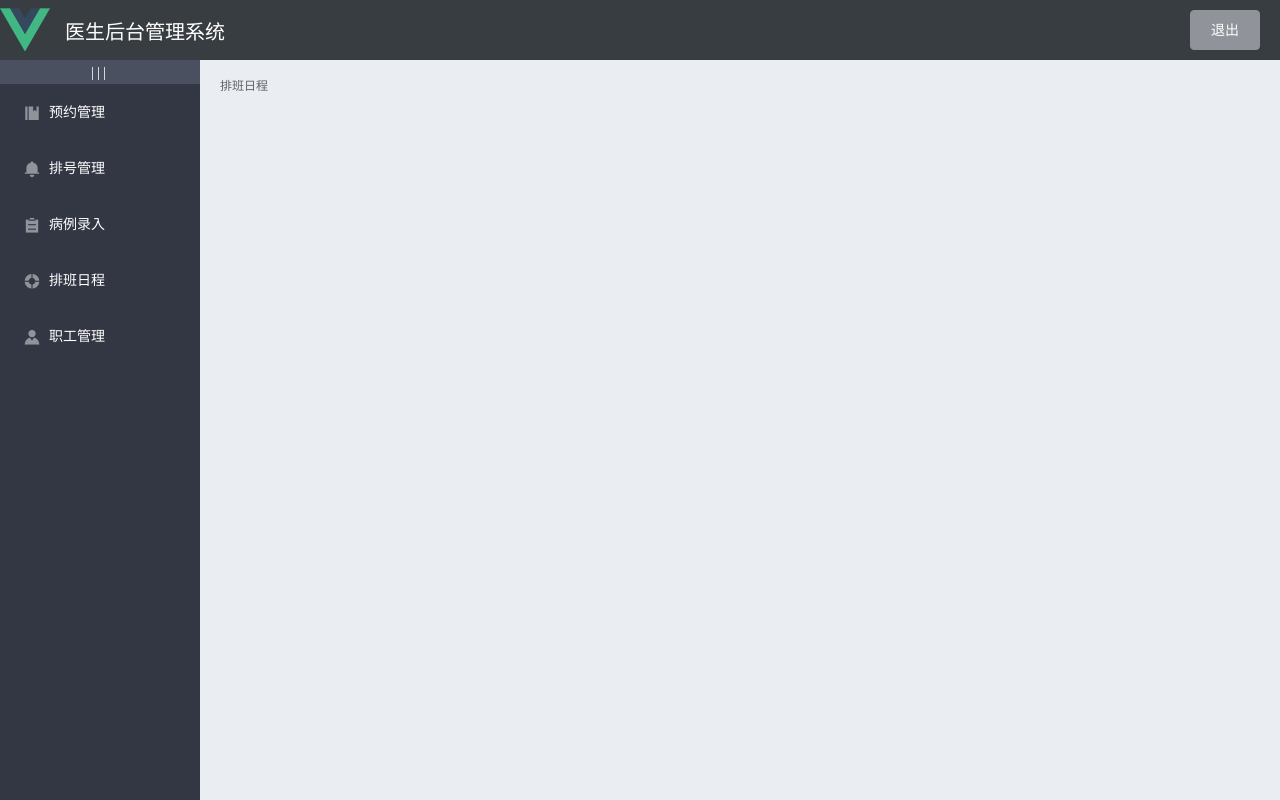
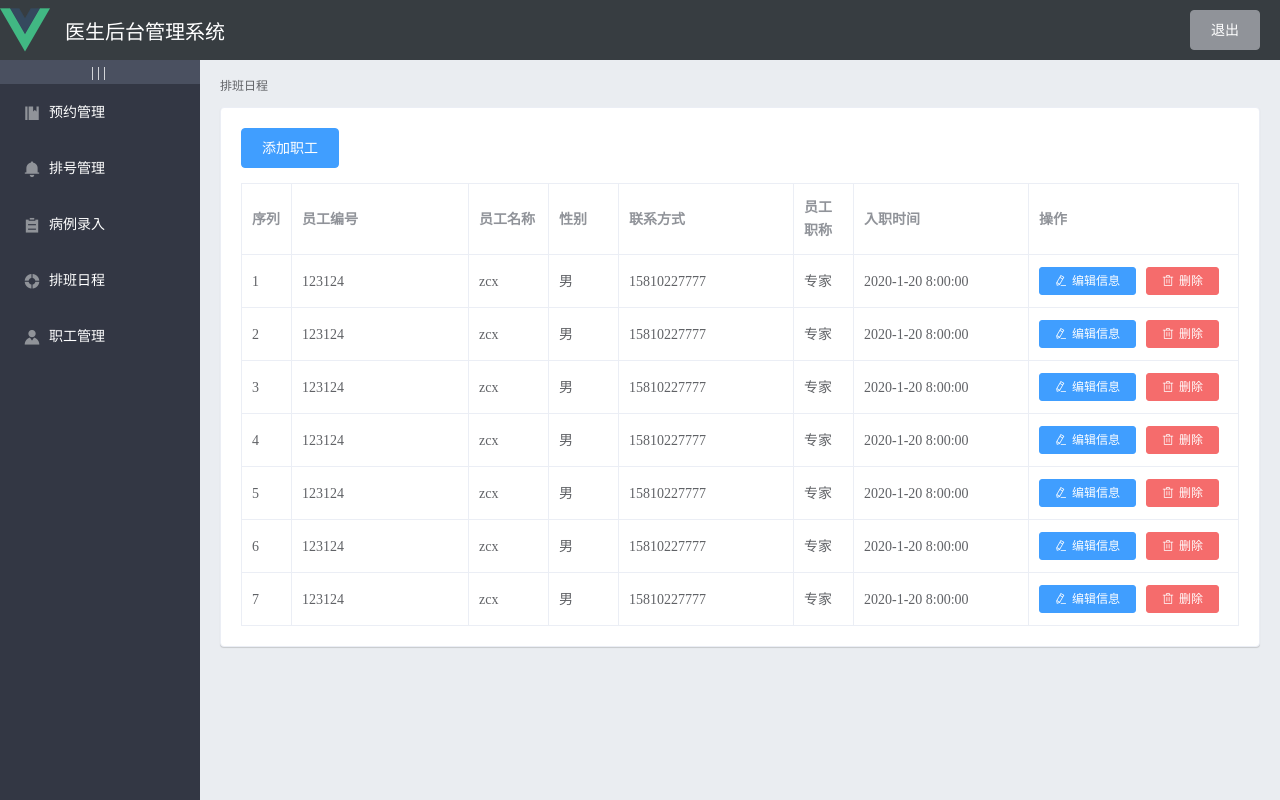
Before and after one commit to 0xTiefer-Atem/vue-demo_management, a Vue app: page /home/staff in a window 1280 px wide. Built offline with nearby package versions, Linux system fonts and the light colour scheme; what xlsx would draw is missing.

Commit message:
完成添加员工对话框的渲染

```diff
--- a/src/components/staff/Staff.vue
+++ b/src/components/staff/Staff.vue
@@ -4,12 +4,203 @@
     <el-breadcrumb separator-class="el-icon-arrow-right">
       <el-breadcrumb-item>排班日程</el-breadcrumb-item>
     </el-breadcrumb>
+<!--    卡片视图-->
+    <el-card>
+<!--      添加角色按钮区-->
+      <el-row>
+        <el-col>
+          <el-button type="primary" @click="dialogVisible = true">添加职工</el-button>
+        </el-col>
+      </el-row>
+
+<!--      角色列表区域-->
+      <el-table :data="staffList" border strip>
+<!--        添加索引列-->
+        <el-table-column type="index" label="序列" width="50px"></el-table-column>
+        <el-table-column label="员工编号" prop="staffId" ></el-table-column>
+        <el-table-column label="员工名称" prop="staffName" width="80px"></el-table-column>
+        <el-table-column label="性别" prop="staffSex" width="70px"></el-table-column>
+        <el-table-column label="联系方式" prop="staffTel"></el-table-column>
+        <el-table-column label="员工职称" prop="staffPos" width="60px"></el-table-column>
+        <el-table-column label="入职时间" prop="staffEntry"></el-table-column>
+        <el-table-column label="操作" width="210px">
+          <template slot-scope="scope">
+            <el-button type="primary" size="mini" icon="el-icon-edit">编辑信息</el-button>
+            <el-button type="danger" size="mini" icon="el-icon-delete">删除</el-button>
+          </template>
+        </el-table-column>
+      </el-table>
+
+      <!--    添加职工-->
+      <el-dialog
+              title="添加职员"
+              :visible.sync="dialogVisible"
+              width="50%"
+              :label-position="'left'"
+              @close="cancelAdd">
+        <!--      内容主体区-->
+        <el-form :model="addForm"
+                 :inline="true"
+                 :rules="staffFormRules"
+                 ref="staffFormRef">
+              <el-form-item label="职员编号" prop="staffId">
+                <el-input v-model="addForm.staffId"></el-input>
+              </el-form-item>
+
+              <el-form-item  label="职员名称" prop="staffName">
+                <el-input v-model="addForm.staffName"></el-input>
+              </el-form-item>
+          <br>
+              <el-form-item label="职员性别" prop="staffSex">
+                <el-radio-group v-model="addForm.staffSex">
+                  <el-radio-button label="男"></el-radio-button>
+                  <el-radio-button label="女"></el-radio-button>
+                </el-radio-group>
+              </el-form-item>
+          <br>
+              <el-form-item label="联系方式" prop="staffTel">
+                <el-input v-model="addForm.staffTel"></el-input>
+              </el-form-item>
+              <el-form-item label="职员职位" prop="staffPos">
+                <el-input v-model="addForm.staffPos"></el-input>
+              </el-form-item>
+              <el-form-item label="入职时间" prop="staffEntry">
+                <el-date-picker
+                        v-model="addForm.staffEntry"
+                        format="yyyy-MM-d"
+                        value-format="yyyy-MM-dd"
+                        placeholder="选择时间">
+                </el-date-picker>
+              </el-form-item>
+        </el-form>
+        <!--      底部区域-->
+<!--        <span slot="footer">-->
+        <el-button @click="dialogVisible = false">取 消</el-button>
+        <el-button type="primary" @click="addStaff">确 定</el-button>
+<!--      </span>-->
+      </el-dialog>
+    </el-card>
+
+
   </div>
 </template>
 
 <script>
   export default {
-    name: "Staff"
+    name: "Staff",
+    data() {
+      //验证职员电话
+      let checkTel = (rule, value, callback) => {
+        const mobileReg = /^1[3|4|5|7|8][0-9]{9}$/
+        if(mobileReg.test(value)){
+          return callback();
+        }
+        callback(new Error("请输入正确的号"))
+      };
+      return {
+        staffList: [
+          {
+            staffId: '123124',
+            staffName: 'zcx',
+            staffSex: '男',
+            staffPos: '专家',
+            staffTel: '15810227777',
+            staffEntry: '2020-1-20 8:00:00'
+          },
+          {
+            staffId: '123124',
+            staffName: 'zcx',
+            staffSex: '男',
+            staffPos: '专家',
+            staffTel: '15810227777',
+            staffEntry: '2020-1-20 8:00:00'
+          },
+          {
+            staffId: '123124',
+            staffName: 'zcx',
+            staffSex: '男',
+            staffPos: '专家',
+            staffTel: '15810227777',
+            staffEntry: '2020-1-20 8:00:00'
+          },
+          {
+            staffId: '123124',
+            staffName: 'zcx',
+            staffSex: '男',
+            staffPos: '专家',
+            staffTel: '15810227777',
+            staffEntry: '2020-1-20 8:00:00'
+          },
+          {
+            staffId: '123124',
+            staffName: 'zcx',
+            staffSex: '男',
+            staffPos: '专家',
+            staffTel: '15810227777',
+            staffEntry: '2020-1-20 8:00:00'
+          },
+          {
+            staffId: '123124',
+            staffName: 'zcx',
+            staffSex: '男',
+            staffPos: '专家',
+            staffTel: '15810227777',
+            staffEntry: '2020-1-20 8:00:00'
+          },
+          {
+            staffId: '123124',
+            staffName: 'zcx',
+            staffSex: '男',
+            staffPos: '专家',
+            staffTel: '15810227777',
+            staffEntry: '2020-1-20 8:00:00'
+          }
+        ],
+        dialogVisible: false,
+        //添加数据的表单对象
+        addForm: {
+          staffId: '',
+          staffName: '',
+          staffSex: '',
+          staffPos: '',
+          staffTel: '',
+          staffEntry: ''
+        },
+        //添加表单的验证规则对象
+        staffFormRules: {
+          staffId: [
+            { required: true, message: '请输入职员编号', trigger: 'blur' },
+            { min: 3, max: 10, message: '长度在 3 到 10 个字符', trigger: 'blur' }
+          ],
+          staffName: [
+            { required: true, message: '请输入职员名称', trigger: 'blur' },
+            { min: 3, max: 6, message: '长度在 3 到 6 个字符', trigger: 'blur' }
+          ],
+          staffSex: [
+            { required: true, message: '选择职员性别', trigger: 'blur' },
+          ],
+          staffTel: [
+            { required: true, message: '请输入号码', trigger: 'blur' },
+            { validator: checkTel, trigger: 'blur' }
+          ],
+          staffPos: [
+            { required: true, message: '请输入职位', trigger: 'blur' },
+          ],
+          staffEntry: [
+            { required: true, message: '请选择时间', trigger: 'blur' },
+          ]
+        }
+      }
+    },
+    methods: {
+      cancelAdd() {
+        this.dialogVisible = false;
+        this.$refs.staffFormRef.resetFields();
+      },
+      addStaff() {
+        console.log(this.addForm);
+      }
+    }
   }
 </script>
 
```
